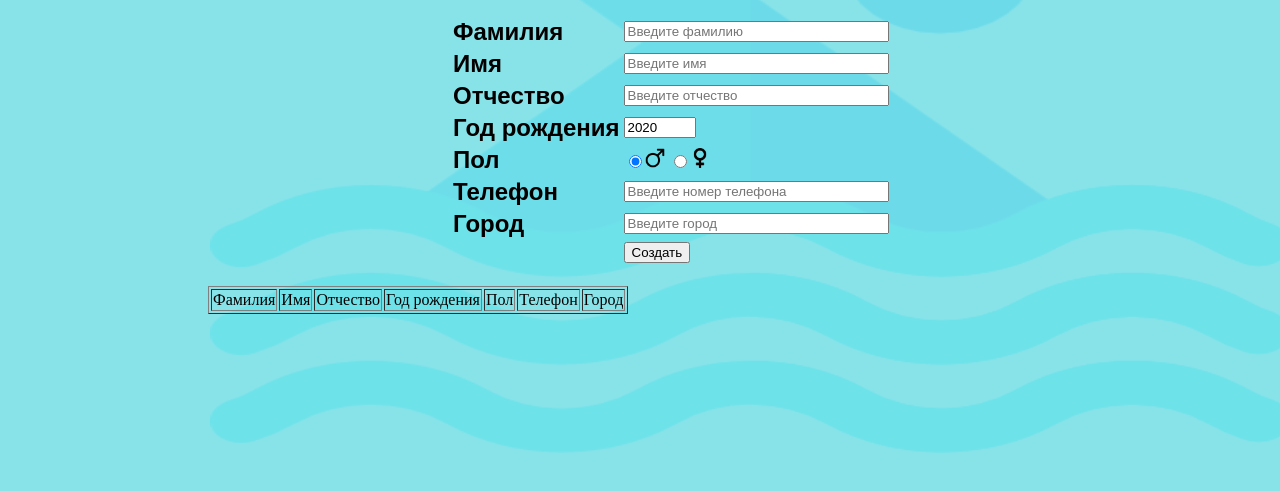
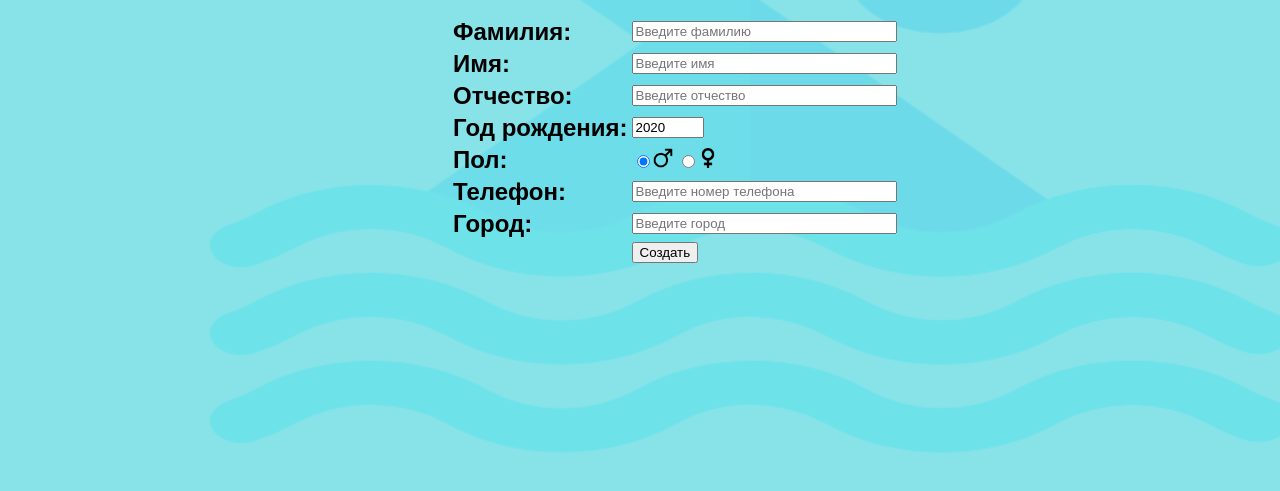
Before and after one commit to Sofya02/SCD, a plain HTML site: page create_profile_swimmer.html in a window 1280 px wide. Shown: the part 265-756 px from the top of the page. Drawn offline with Linux system fonts and the light colour scheme.

Commit message:
Работает
скрытая таблица на странице создания пловцов

```diff
--- a/create_profile.css
+++ b/create_profile.css
@@ -33,5 +33,5 @@ form{
 }
 
 .tab{
-  margin-left: 200px;
+  display: none;
 }
--- a/create_profile.js
+++ b/create_profile.js
@@ -96,5 +96,6 @@ document.addEventListener('DOMContentLoaded', function() {
         data.push(item);
         localStorage.setItem("localData", JSON.stringify(data));
         createTable(data, tbody);
+
     })
     });
--- a/create_profile_swimmer.html
+++ b/create_profile_swimmer.html
@@ -34,35 +34,35 @@
         <a href="index.html"><img src = "icons/back_arrow.png" class="back_arrow"></a>
         <div class="anketa"><H2>Создать пловца</H2>
    <!-- Form starts -->
-   <form name="form" >
+   <form name="form" action="list_of_swimmers.html">
      <table>
        <tr>
-         <td><label for="family">Фамилия</label></td>
+         <td><label for="family">Фамилия:</label></td>
          <td><input name="family" id="family" size="30"  placeholder="Введите фамилию" autocomplete="off"/></td>
        </tr>
        <tr>
-          <td><label for="username">Имя</label></td>
+          <td><label for="username">Имя:</label></td>
          <td><input name="username" id="username" size="30" placeholder="Введите имя" SIZE=20 autocomplete="off"/></td>
        </tr>
        <tr>
-         <td><label for="patronymic">Отчество</label></td>
+         <td><label for="patronymic">Отчество:</label></td>
          <td><input name="patronymic" id="patronymic" size="30" placeholder="Введите отчество" SIZE=30 autocomplete="off" /></td>
        </tr>
        <tr>
-         <td><label for="year">Год рождения</label></td>
+         <td><label for="year">Год рождения:</label></td>
          <td>  <input name="year" id="year" type="number" min="1900" max="2020" step="1" value="2020" /></td>
        </tr>
        <tr>
-        <td><label for="gender">Пол</label></td>
+        <td><label for="gender">Пол:</label></td>
         <td><input TYPE="radio" name="gender" id="gender" VALUE ="Мужчина" checked><img src="icons/male-gender.png" class = "gender">
           <input TYPE="radio" name="gender" id="gender" VALUE ="Женщина"><img src="icons/female.png" class = "gender"></td>
       </tr>
        <tr>
-         <td><label for="phone">Телефон</label></td>
+         <td><label for="phone">Телефон:</label></td>
          <td><input name="phone" id="phone" type="text" placeholder="Введите номер телефона" SIZE=30 autocomplete="off" /></td>
        </tr>
        <tr>
-         <td><label for="city">Город</label></td>
+         <td><label for="city">Город:</label></td>
          <td>  <input name="city" id="city" placeholder="Введите город" SIZE=30 autocomplete="off" /></td>
        </tr>
        <tr>
```
Also changed, not shown: list_of_swimmers.html (+2 -1 lines).
